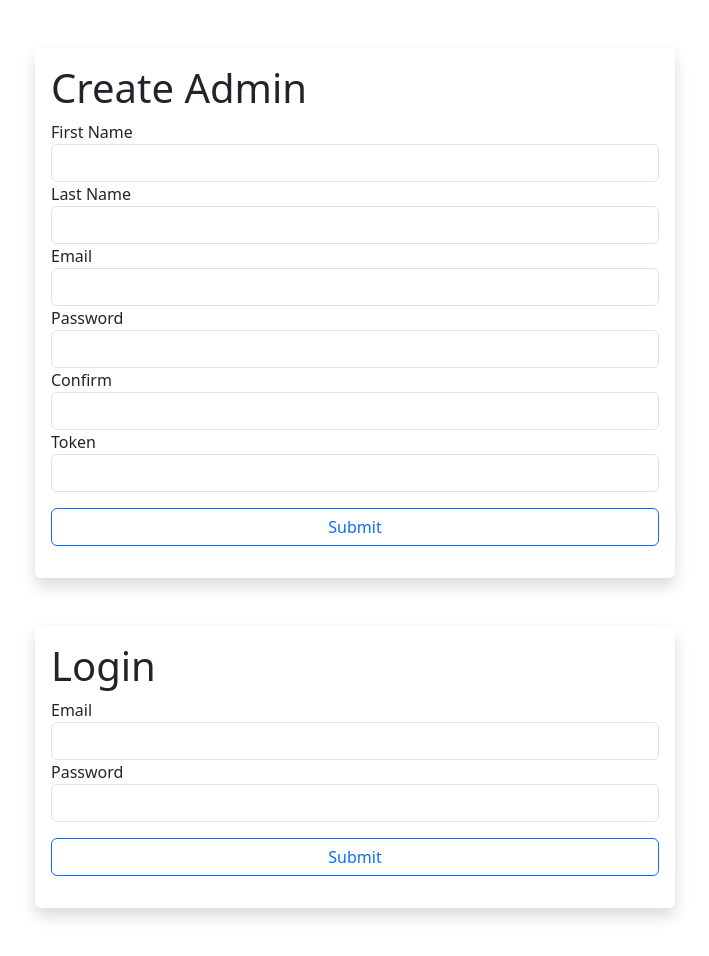
After one commit to joshthecomposer/TWF_Website, a Flask app: page /admin/reg in a window 1280 px wide. The commit adds this page. Shown: the whole page, without its empty margins (285-994 px from the left). Run offline with Flask 2, Linux system fonts and the light colour scheme.

Commit message:
Admin validations

```diff
--- a/flask_app/controllers/admin_controller.py
+++ b/flask_app/controllers/admin_controller.py
@@ -1,4 +1,4 @@
-from flask import jsonify, send_from_directory, render_template, session, redirect, request
+from flask import jsonify, send_from_directory, render_template, session, redirect, request, flash
 from flask_app import application as app
 from flask_app.models.admin import Admin
 from flask_bcrypt import Bcrypt
@@ -6,42 +6,71 @@ bcrypt = Bcrypt(app)
 
 @app.route("/admin/reg", methods=["GET"])
 def login_reg():
-    return render_template("admin_reg.html")
+    return render_template("login_reg.html")
 
 @app.route("/admin", methods=["GET"])
 def admin_index():
-    if (not Admin.check()):
+    if (not Admin.session_check()):
         return redirect("/")
     return redirect("/admin/dashboard")
 
 @app.route("/admin/blogs", methods=["GET"])
 def blog():
-    session['admin'] = 1
-    if (not Admin.check()):
+    if (not Admin.session_check()):
         return redirect("/")
     return render_template("blog.html")
 
 @app.route("/admin/dashboard", methods=["GET"])
 def dashboard():
-    if (not Admin.check()):
+    if (not Admin.session_check()):
         return redirect("/")
     return render_template("dashboard.html")
 
 @app.route("/admin/blogs/all", methods=["GET"])
 def all_blogs():
-    if (not Admin.check()):
+    if (not Admin.session_check()):
         return redirect("/")
     return render_template("all_blogs.html")
 
 @app.route("/admin/blogs/create", methods=["POST"])
 def create_blog():
-    if(not Admin.check()):
+    if(not Admin.session_check()):
         return redirect("/")
     # do things
     return redirect("/admin/blogs/all")
 
 @app.route("/admin/tokens/generate")
 def generate_token():
-    if(not Admin.check()):
+    if(not Admin.session_check()):
         return redirect("/")
     return render_template("token_form.html")
+
+@app.route("/admin/create", methods=["POST"])
+def create():
+    data = {
+        "token" : request.form["token"]
+    }
+    if (not Admin.validate_admin_token(data)):
+        flash("Invalid token")
+        return redirect("/admin/reg")
+    data  = {
+        "email" : request.form["email"]
+    }
+    if (Admin.email_exists(data)):
+        flash("Email already exists")
+        return redirect("/admin/reg")
+    if (Admin.validate(request.form)):
+        pw_hash = bcrypt.generate_password_hash(request.form["password"])
+        data = {
+            "first_name":request.form["first_name"],
+            "last_name":request.form["last_name"],
+            "email":request.form["email"],
+            "password":pw_hash
+        }
+        Admin.create(data)
+    return redirect("/admin/dashboard")
+
+@app.route("/admin/logout")
+def logout():
+    session.clear()
+    return redirect("/")
--- a/flask_app/controllers/controller.py
+++ b/flask_app/controllers/controller.py
@@ -17,7 +17,6 @@ def directory(path):
 @app.route("/api/episodes/latest", methods=["GET"])
 def latest():
     e = EPISODES.entries[0]
-    print(e.title)
     return jsonify(e)
 
 @app.route("/api/episodes", methods = ["GET"])
--- /dev/null
+++ b/flask_app/templates/login_reg.html
@@ -0,0 +1,51 @@
+<!DOCTYPE html>
+<html lang="en">
+{%include "header.html"%}
+<body>
+    <div class="container col-6 shadow rounded p-3 my-5">
+        <h1>Create Admin</h1>
+        <form action="/admin/create">
+            <div class="form-group">
+                <label for="first_name">First Name</label>
+                <input type="text" class="form-control" name="first_name">
+            </div>
+            <div class="form-group">
+                <label for="last_name">Last Name</label>
+                <input type="text" class="form-control" name="last_name">
+            </div>
+            <div class="form-group">
+                <label for="email">Email</label>
+                <input type="text" class="form-control" name="email">
+            </div>
+            <div class="form-group">
+                <label for="password">Password</label>
+                <input type="password" class="form-control" name="password">
+            </div>
+            <div class="form-group">
+                <label for="confirm">Confirm</label>
+                <input type="password" class="form-control" name="confirm">
+            </div>
+            <div class="form-group">
+                <label for="token">Token</label>
+                <input type="text" class="form-control" name="token">
+            </div>
+            <button type="submit" class="btn btn-outline-primary col-12 my-3">Submit</button>
+        </div>
+    </form>
+    <div class="container col-6 shadow rounded p-3 my-5">
+        <h1>Login</h1>
+        <form action="/admin/login">
+            <div class="form-group">
+                <label for="email">Email</label>
+                <input type="text" class="form-control" name="email">
+            </div>
+            <div class="form-group">
+                <label for="password">Password</label>
+                <input type="password" class="form-control" name="password">
+            </div>
+                <button type="submit" class="btn btn-outline-primary col-12 my-3">Submit</button>
+            </div>
+        </form>
+    </div>
+</body>
+</html>
--- a/flask_app/templates/nav.html
+++ b/flask_app/templates/nav.html
@@ -7,5 +7,8 @@
         <li class="nav-item">
             <a class="nav-link" href="/admin/blogs/all">See All Blogs</a>
         </li>
+        <li class="nav-item">
+            <a class="nav-link text-danger" href="/admin/logout">Logout</a>
+        </li>
     </ul>
 </nav>
```
Also changed, not shown: flask_app/models/admin.py (+44 -2 lines), 2 other files.
